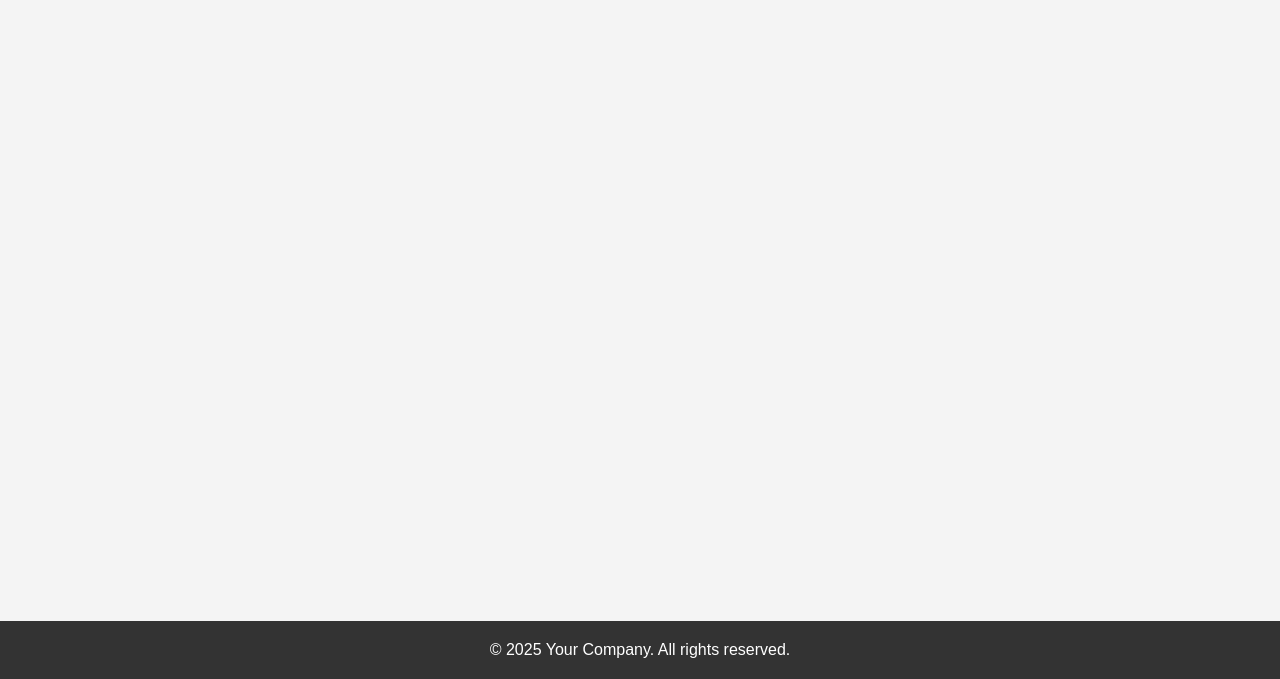
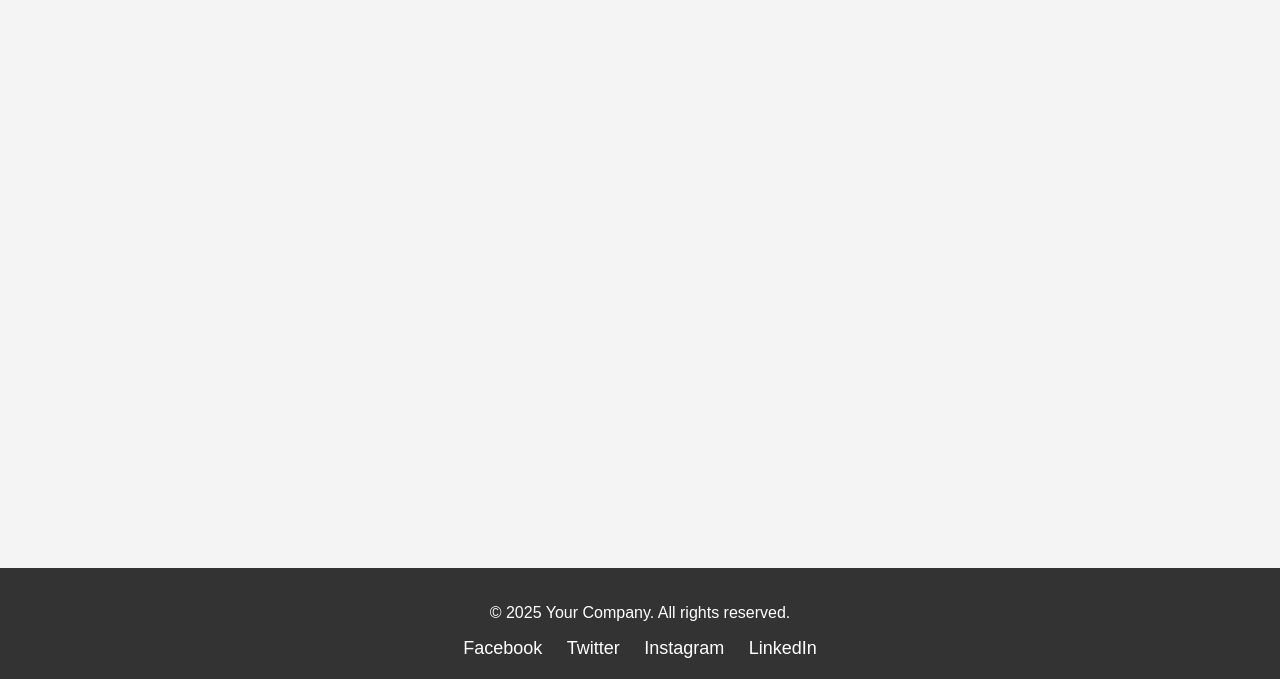
Before and after one commit to 66160015/Portfolio-website, a website: page src/components/footer/index.html in a window 1280 px wide. Shown: the part 121-800 px from the top of the page. Drawn offline with Linux system fonts and the light colour scheme.

Commit message:
เพิ่มส่วน social media link

```diff
--- a/src/components/footer/index.html
+++ b/src/components/footer/index.html
@@ -25,6 +25,15 @@
             background: #333;
             color: #fff;
         }
+        .social-links a {
+            margin: 0 10px;
+            color: #fff;
+            text-decoration: none;
+            font-size: 18px;
+        }
+        .social-links a:hover {
+            text-decoration: underline;
+        }
     </style>
 </head>
 <body>
@@ -33,7 +42,13 @@
         <p>We are glad to have you here.</p>
     </div>
     <div class="footer">
-        &copy; 2025 Your Company. All rights reserved.
+        <p>&copy; 2025 Your Company. All rights reserved.</p>
+        <div class="social-links">
+            <a href="https://www.facebook.com" target="_blank">Facebook</a>
+            <a href="https://www.twitter.com" target="_blank">Twitter</a>
+            <a href="https://www.instagram.com" target="_blank">Instagram</a>
+            <a href="https://www.linkedin.com" target="_blank">LinkedIn</a>
+        </div>
     </div>
 </body>
 </html>
```
